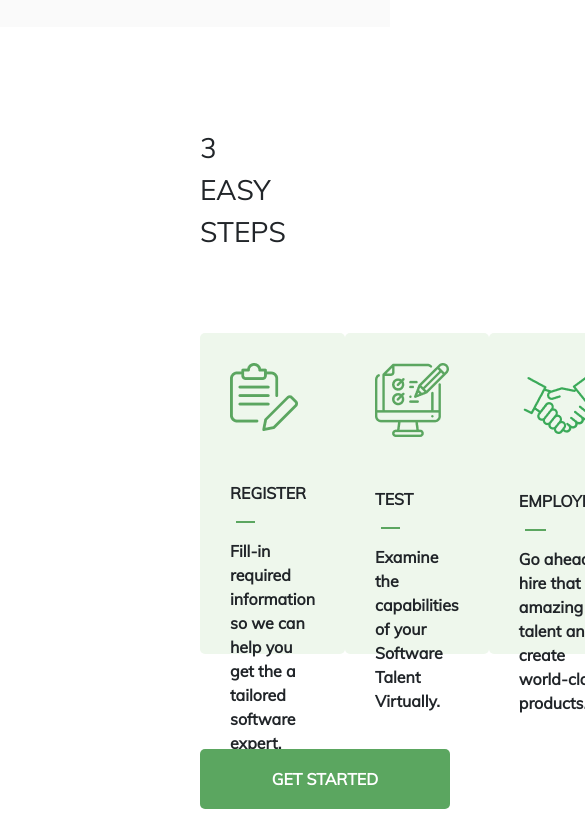
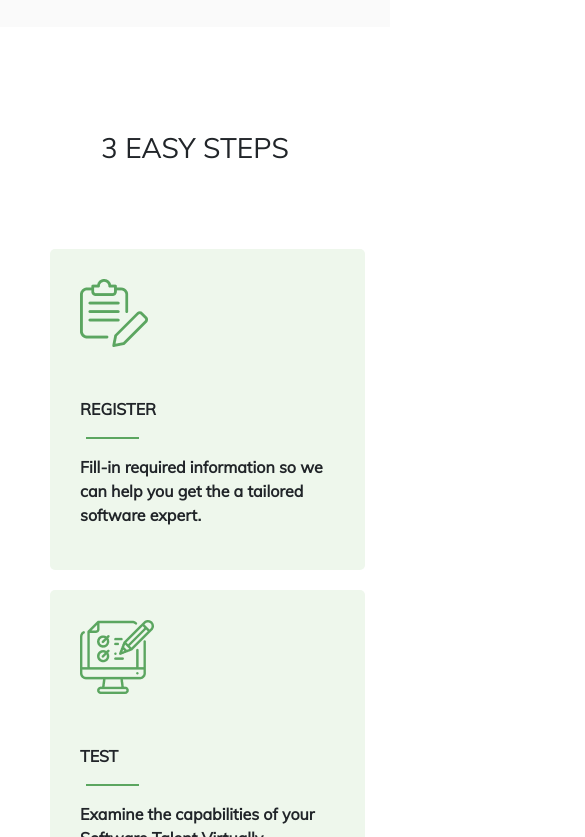
Before and after one commit to amahJennifer/Recruitment-App-UI, a React (Create React App) app: page / in a window 390 px wide. Shown: the part 567-1404 px from the top of the page, 585 px wide, since content can reach past the window. Built offline with nearby package versions, Linux system fonts and the light colour scheme.

Commit message:
Add breakpoint for mobile

```diff
--- a/src/pages/steps/index.css
+++ b/src/pages/steps/index.css
@@ -43,3 +43,20 @@ border: 1px solid #5BA660;
   font-size: 28px;
   margin-bottom:50px;
 }
+
+@media (max-width: 768px) {
+
+.steps{
+  flex-direction: column;
+  padding-left:50px;
+  padding-right:50px;
+}
+.stepsContainer{
+  margin:0;
+  padding:0;
+}
+.stepBox{
+margin-bottom:20px;
+}
+
+}
```
